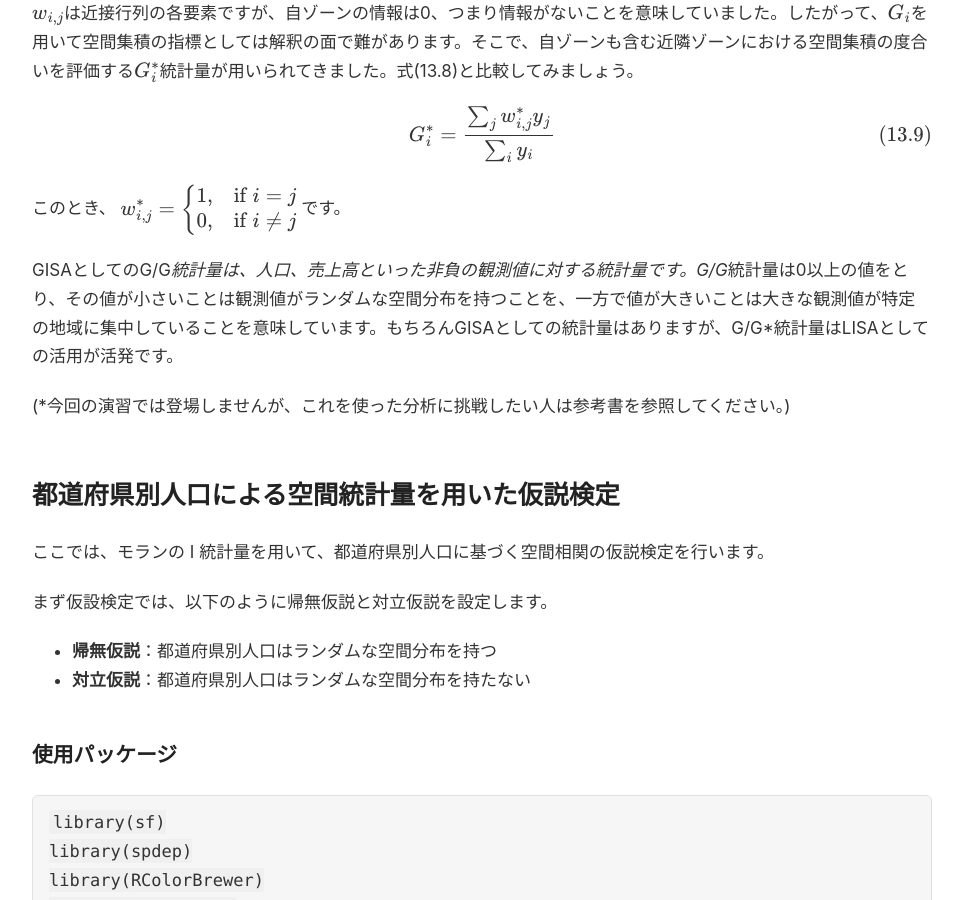
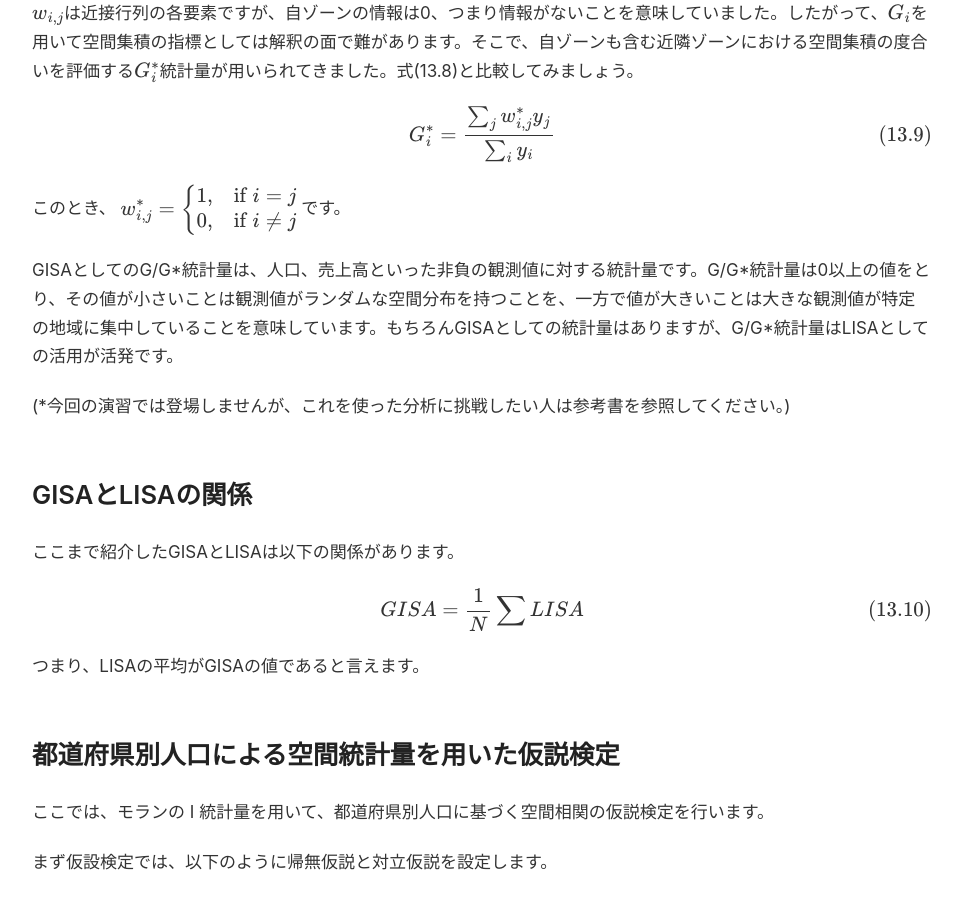
Before and after one commit to MasayaMatsushita/spatiotemporal-analysis, a Jekyll site: the page built from docs/lec/13-spatial-stat.md, in a window 1280 px wide and 900 px high, scrolled down 3415 px. Shown: the whole window, without its empty margins (158-1121 px from the left). Built offline with Jekyll 4.4.1, drawn with Linux system fonts in a browser that asks for light colours; our own code applies the rules of GitHub Pages for plain Markdown files.

Commit message:
GISAとLISAの関係式の追加

```diff
--- a/docs/lec/13-spatial-stat.md
+++ b/docs/lec/13-spatial-stat.md
@@ -115,9 +115,19 @@ w_{i, j}^* =
 $$
 です。
 
-GISAとしてのG/G*統計量は、人口、売上高といった非負の観測値に対する統計量です。G/G*統計量は0以上の値をとり、その値が小さいことは観測値がランダムな空間分布を持つことを、一方で値が大きいことは大きな観測値が特定の地域に集中していることを意味しています。もちろんGISAとしての統計量はありますが、G/G*統計量はLISAとしての活用が活発です。
+GISAとしてのG/G\*統計量は、人口、売上高といった非負の観測値に対する統計量です。G/G\*統計量は0以上の値をとり、その値が小さいことは観測値がランダムな空間分布を持つことを、一方で値が大きいことは大きな観測値が特定の地域に集中していることを意味しています。もちろんGISAとしての統計量はありますが、G/G*統計量はLISAとしての活用が活発です。
 
 (*今回の演習では登場しませんが、これを使った分析に挑戦したい人は参考書を参照してください。)
+
+## GISAとLISAの関係
+
+ここまで紹介したGISAとLISAは以下の関係があります。
+
+$$
+  GISA = \frac{1}{N} \sum LISA \tag{13.10}
+$$
+
+つまり、LISAの平均がGISAの値であると言えます。
 
 ## 都道府県別人口による空間統計量を用いた仮説検定
 
```
